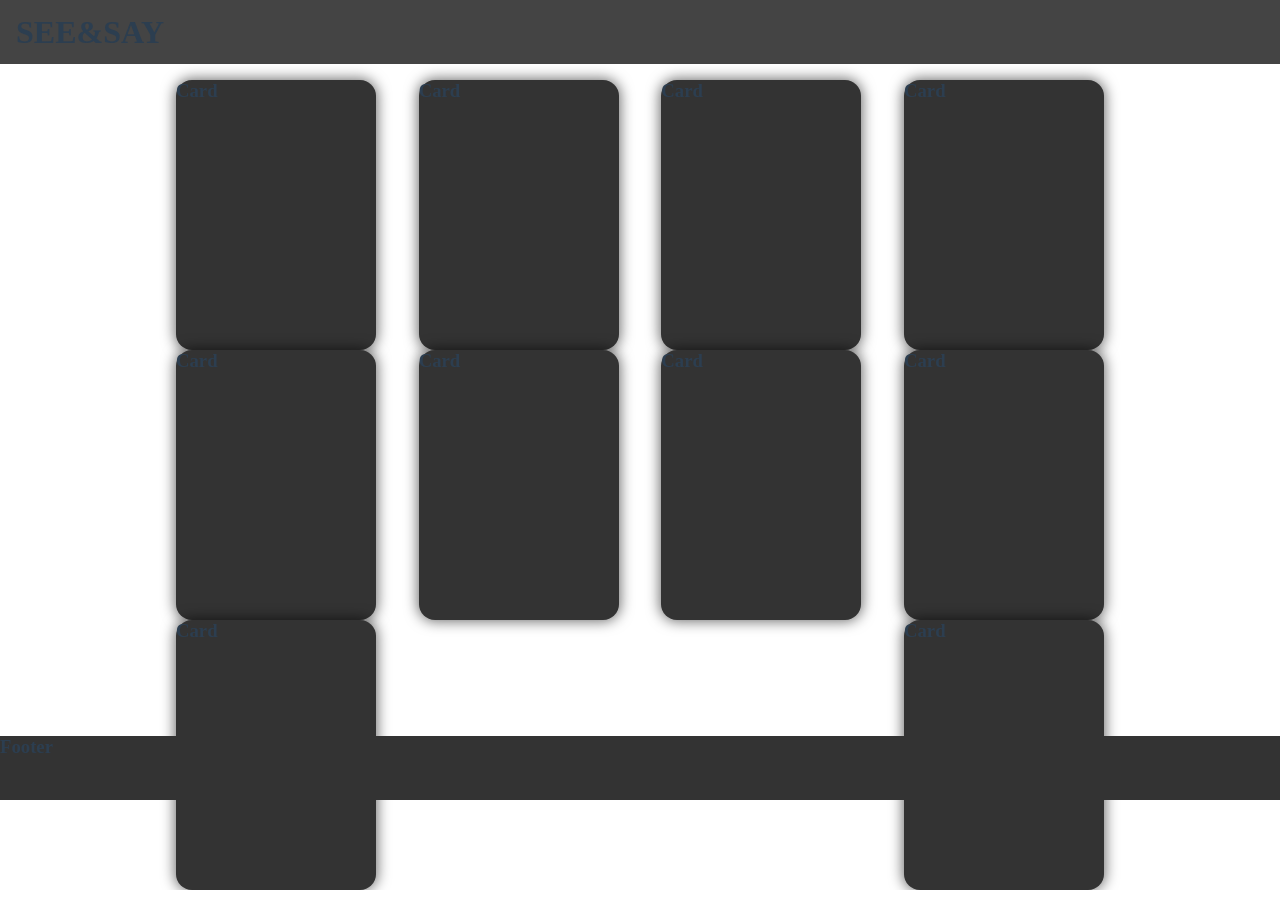
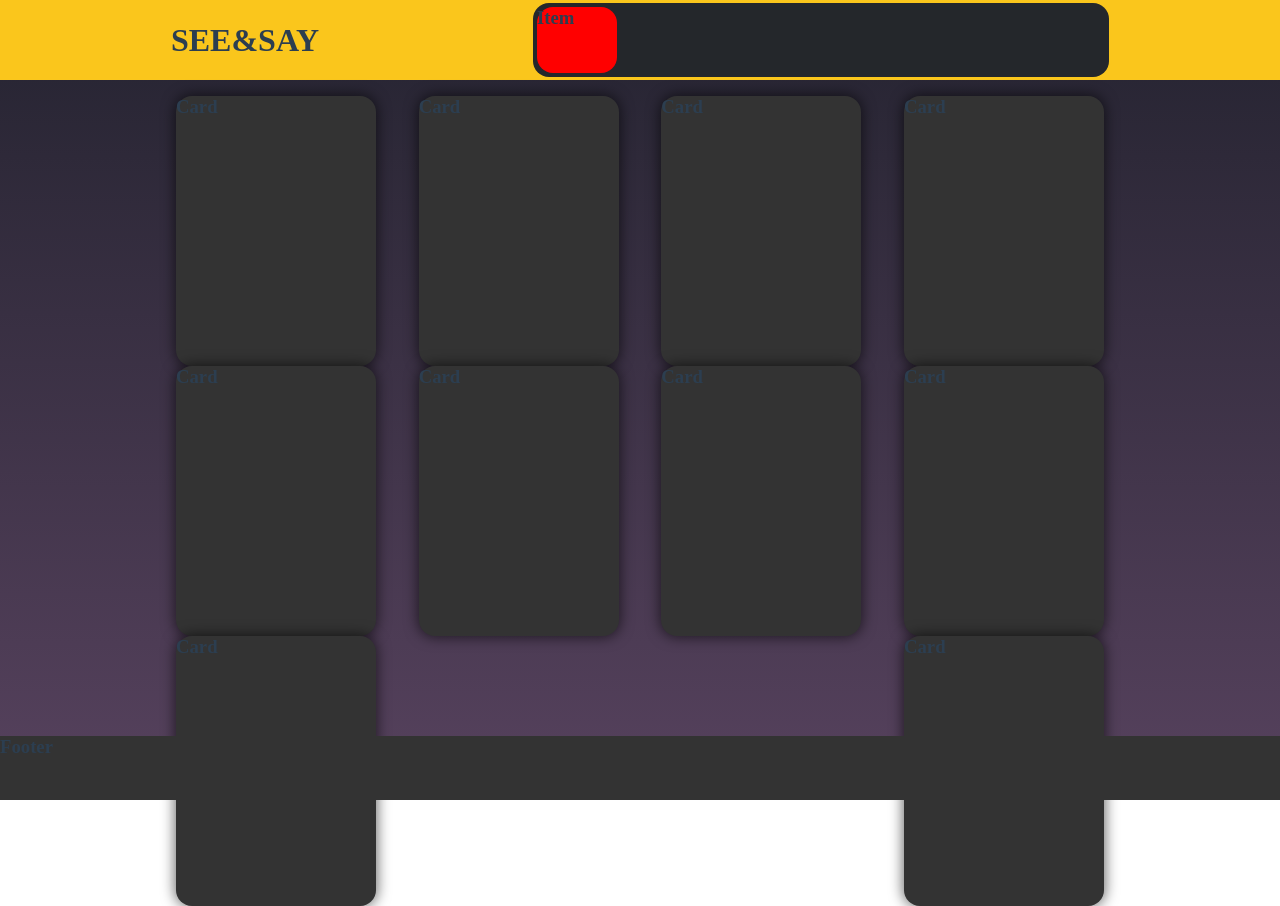
Before and after one commit to mullasuleman/seeSayVue, a Vue app: page / in a window 1280 px wide. Built offline with nearby package versions, Linux system fonts and the light colour scheme.

Commit message:
add some temp styling for prototyping components

```diff
--- a/src/App.vue
+++ b/src/App.vue
@@ -34,7 +34,12 @@ export default {
   justify-content: space-between;
   align-items: center;
   color: #2c3e50;
-  max-height: 100vh;
+  min-height: 100vh;
   width: 100vw;
+  background: linear-gradient(
+    180deg,
+    rgba(36, 35, 48, 1) 0%,
+    rgba(87, 66, 94, 1) 100%
+  );
 }
 </style>
--- a/src/components/Card-Container.vue
+++ b/src/components/Card-Container.vue
@@ -29,7 +29,8 @@ export default {
 #CardContainer {
   padding: 1rem 3rem;
   color: #2c3e50;
-  height: 84vh;
+  min-height: 100%;
+  height: 82vh;
   width: 80%;
   display: flex;
   flex-direction: row;
--- a/src/components/Card.vue
+++ b/src/components/Card.vue
@@ -18,5 +18,12 @@ export default {
   border-radius: 1rem;
   background-color: #333;
   box-shadow: 0px 0px 14px 1px rgba(0, 0, 0, 0.6);
+  transition: 0.3s ease-in;
+}
+
+#Card:hover {
+  transform: scale(1.1);
+  cursor: pointer;
+  border: 3px solid white;
 }
 </style>
--- a/src/components/Header.vue
+++ b/src/components/Header.vue
@@ -1,25 +1,31 @@
 <template>
   <div class="Header">
     <h1>SEE&SAY</h1>
+    <HistoryBar />
   </div>
 </template>
 
 <script>
+import HistoryBar from "./HistoryBar";
+
 export default {
   name: "Header",
+  components: {
+    HistoryBar
+  },
   props: {}
 };
 </script>
 
 <style scoped>
 .Header {
-  padding: 1rem;
+  padding: 0.2rem 4rem;
   display: flex;
   flex-direction: row;
-  justify-content: flex-start;
+  justify-content: space-around;
   align-items: center;
   width: 100vw;
-  height: 8vh;
-  background-color: #444;
+  height: 10vh;
+  background-color: rgb(250, 198, 28);
 }
 </style>
--- a/src/components/History-Item.vue
+++ b/src/components/History-Item.vue
@@ -12,5 +12,9 @@ export default {
 
 <style>
 #HistoryItem {
+  height: 100%;
+  width: 80px;
+  background-color: red;
+  border-radius: 1rem;
 }
 </style>
--- a/src/components/HistoryBar.vue
+++ b/src/components/HistoryBar.vue
@@ -1,16 +1,35 @@
 <template>
   <div id="HistoryBar">
-    <h3>History</h3>
+    <HistoryItem />
   </div>
 </template>
 
 <script>
+import HistoryItem from "./History-Item.vue";
+
 export default {
-  name: "HistoryBar"
+  name: "HistoryBar",
+  components: {
+    HistoryItem
+  }
 };
 </script>
 
 <style>
 #HistoryBar {
+  padding: 0.25rem;
+  width: 50%;
+  height: 100%;
+  display: flex;
+  flex-direction: row;
+  justify-content: flex-start;
+  align-items: center;
+  background-color: rgb(36, 39, 43);
+  border-radius: 1rem;
+  transition: 0.2s ease-in;
+}
+
+#HistoryItem:hover {
+  transform: scale(1.1);
 }
 </style>
```
